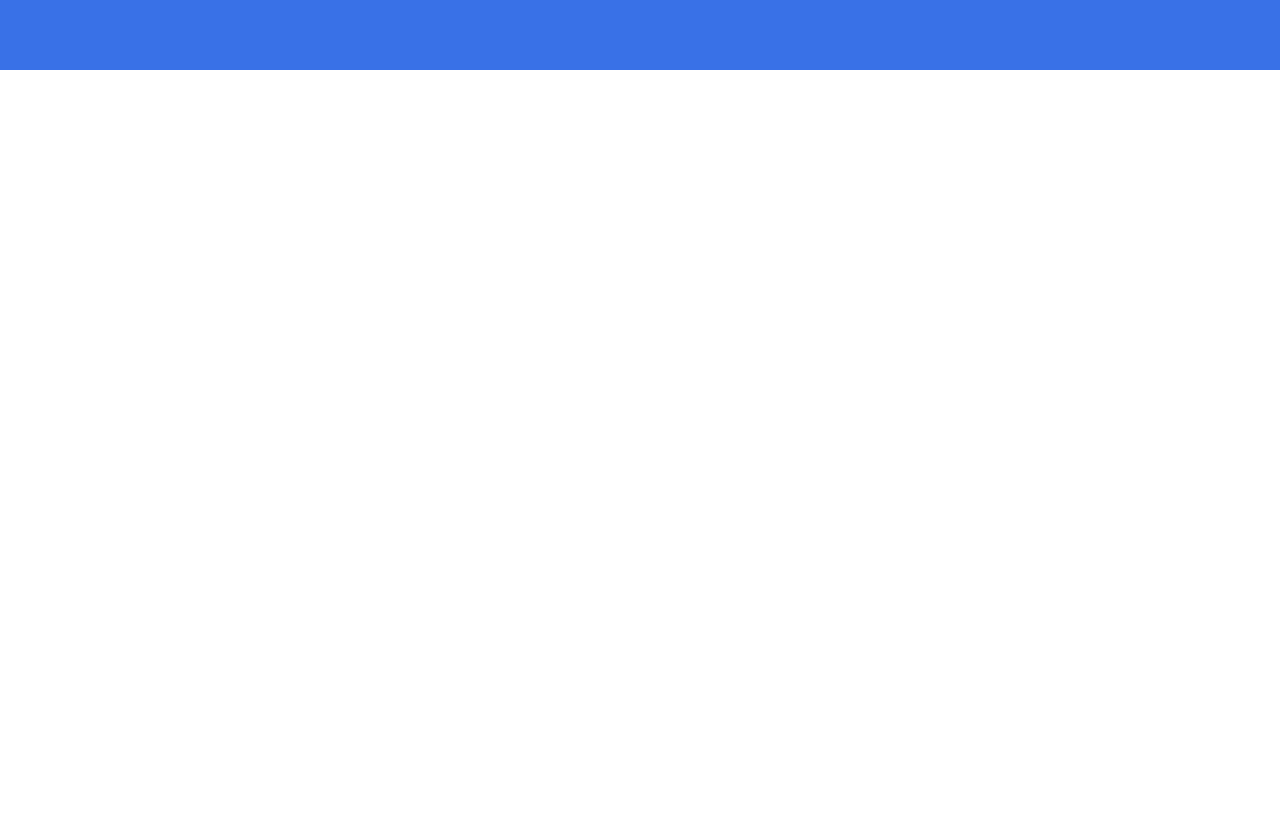
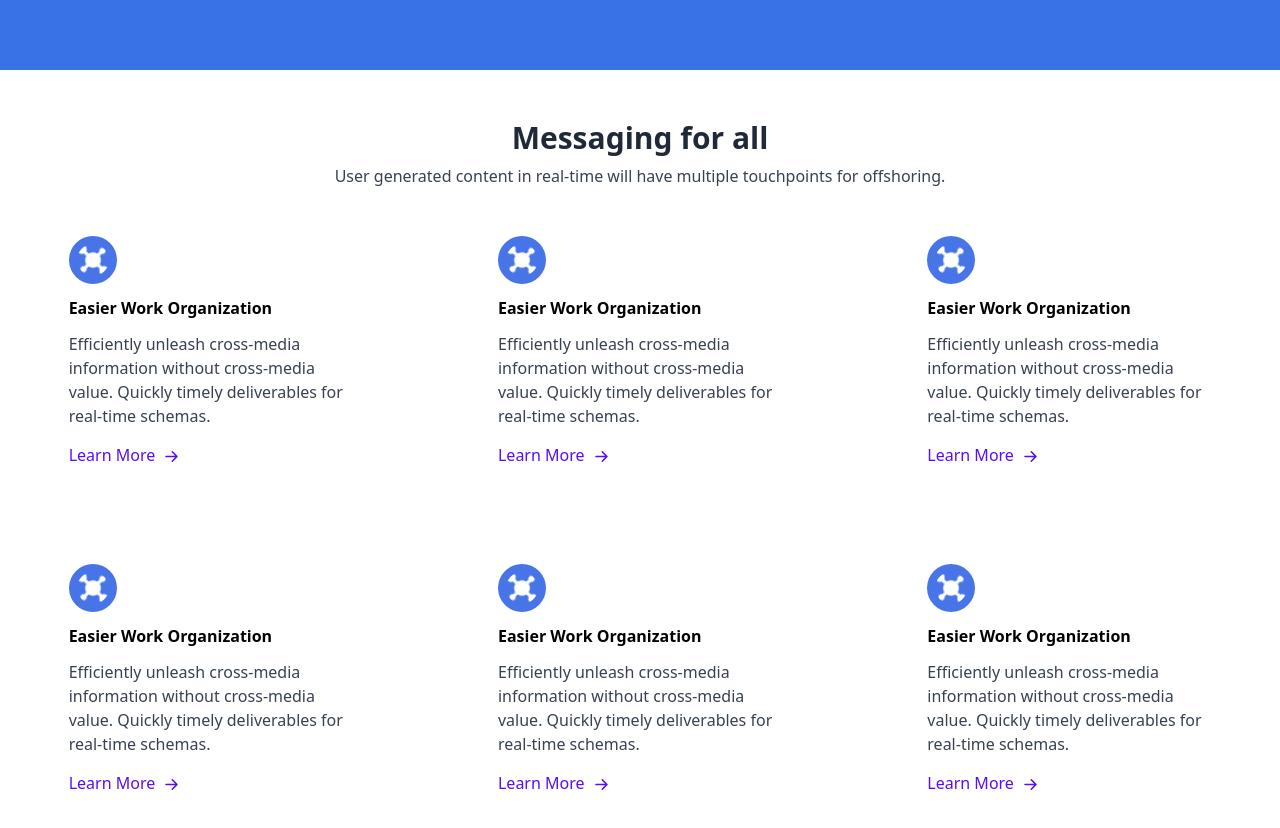
Before and after one commit to tanzimnahid6/lookscout-client, a React (Vite) app: page / in a window 1280 px wide. Shown: the part 580-1408 px from the top of the page. Before the commit the page ends 800 px from the top, so only its background shows below. Built offline with nearby package versions, Linux system fonts and the light colour scheme.

Commit message:
messaging section done

```diff
--- a/src/Main/Main.jsx
+++ b/src/Main/Main.jsx
@@ -1,11 +1,13 @@
 import Banner from "../components/Header/Banner";
 import NavBar from "../components/Header/NavBar";
+import Message from "../components/messaging/Message";
 
 const Main = () => {
   return (
     <div className="max-w-[1440px] ">
       <NavBar></NavBar>
       <Banner></Banner>
+      <Message></Message>
     </div>
   );
 };
--- /dev/null
+++ b/src/components/messaging/Message.jsx
@@ -0,0 +1,152 @@
+import "./message.css";
+import { BsArrowRightShort } from "react-icons/bs";
+const Message = () => {
+  return (
+    <div className="mt-[50px] w-full">
+      {/* Heading */}
+      <div className="text-center">
+        <h1 className="font-bold text-3xl">Messaging for all</h1>
+        <p className="text-gray-700 mt-2">
+          User generated content in real-time will have multiple touchpoints for
+          offshoring.
+        </p>
+      </div>
+      <div className="grid grid-cols-1 sm:grid-cols-2 gap-2 md:grid-cols-3 message-css justify-center ">
+        <div className="w-[360px] lg:w-[380px] h-[320px] md:p-12 ">
+          <div >
+            <img
+              className="w-[48px] h-[48px] p-2 rounded-full bg-[#4775e8]"
+              src="./icon.png"
+              alt="icone"
+            />
+          </div>
+          <h1 className="text-black font-bold my-3">
+            Easier Work Organization
+          </h1>
+          <p className="text-[16px] text-gray-700">
+            Efficiently unleash cross-media information without cross-media
+            value. Quickly timely deliverables for real-time schemas.{" "}
+          </p>
+          <div className="text-primary flex gap-1 items-center my-3">
+            <span>Learn More </span>
+            <span>
+              <BsArrowRightShort className="mt-1" size={25}></BsArrowRightShort>
+            </span>
+          </div>
+        </div>
+        <div className="w-[360px] lg:w-[380px] h-[320px] md:p-12">
+          <div >
+            <img
+              className="w-[48px] h-[48px] p-2 rounded-full bg-[#4775e8]"
+              src="./icon.png"
+              alt="icone"
+            />
+          </div>
+          <h1 className="text-black font-bold my-3">
+            Easier Work Organization
+          </h1>
+          <p className="text-[16px] text-gray-700">
+            Efficiently unleash cross-media information without cross-media
+            value. Quickly timely deliverables for real-time schemas.{" "}
+          </p>
+          <div className="text-primary flex gap-1 items-center my-3">
+            <span>Learn More </span>
+            <span>
+              <BsArrowRightShort className="mt-1" size={25}></BsArrowRightShort>
+            </span>
+          </div>
+        </div>
+        <div className="w-[360px] lg:w-[380px] h-[320px] md:p-12">
+          <div >
+            <img
+              className="w-[48px] h-[48px] p-2 rounded-full bg-[#4775e8]"
+              src="./icon.png"
+              alt="icone"
+            />
+          </div>
+          <h1 className="text-black font-bold my-3">
+            Easier Work Organization
+          </h1>
+          <p className="text-[16px] text-gray-700">
+            Efficiently unleash cross-media information without cross-media
+            value. Quickly timely deliverables for real-time schemas.{" "}
+          </p>
+          <div className="text-primary flex gap-1 items-center my-3">
+            <span>Learn More </span>
+            <span>
+              <BsArrowRightShort className="mt-1" size={25}></BsArrowRightShort>
+            </span>
+          </div>
+        </div>
+        <div className="w-[360px] lg:w-[380px] h-[320px] p-12">
+          <div >
+            <img
+              className="w-[48px] h-[48px] p-2 rounded-full bg-[#4775e8]"
+              src="./icon.png"
+              alt="icone"
+            />
+          </div>
+          <h1 className="text-black font-bold my-3">
+            Easier Work Organization
+          </h1>
+          <p className="text-[16px] text-gray-700">
+            Efficiently unleash cross-media information without cross-media
+            value. Quickly timely deliverables for real-time schemas.{" "}
+          </p>
+          <div className="text-primary flex gap-1 items-center my-3">
+            <span>Learn More </span>
+            <span>
+              <BsArrowRightShort className="mt-1" size={25}></BsArrowRightShort>
+            </span>
+          </div>
+        </div>
+        <div className="w-[360px] lg:w-[380px] h-[320px] p-12">
+          <div >
+            <img
+              className="w-[48px] h-[48px] p-2 rounded-full bg-[#4775e8]"
+              src="./icon.png"
+              alt="icone"
+            />
+          </div>
+          <h1 className="text-black font-bold my-3">
+            Easier Work Organization
+          </h1>
+          <p className="text-[16px] text-gray-700">
+            Efficiently unleash cross-media information without cross-media
+            value. Quickly timely deliverables for real-time schemas.{" "}
+          </p>
+          <div className="text-primary flex gap-1 items-center my-3">
+            <span>Learn More </span>
+            <span>
+              <BsArrowRightShort className="mt-1" size={25}></BsArrowRightShort>
+            </span>
+          </div>
+        </div>
+        <div className="w-[360px] lg:w-[380px] h-[320px] p-12">
+          <div >
+            <img
+              className="w-[48px] h-[48px] p-2 rounded-full bg-[#4775e8]"
+              src="./icon.png"
+              alt="icone"
+            />
+          </div>
+          <h1 className="text-black font-bold my-3">
+            Easier Work Organization
+          </h1>
+          <p className="text-[16px] text-gray-700">
+            Efficiently unleash cross-media information without cross-media
+            value. Quickly timely deliverables for real-time schemas.{" "}
+          </p>
+          <div className="text-primary flex gap-1 items-center my-3">
+            <span>Learn More </span>
+            <span>
+              <BsArrowRightShort className="mt-1" size={25}></BsArrowRightShort>
+            </span>
+          </div>
+        </div>
+      </div>
+    </div>
+  );
+};
+
+export default Message;
--- /dev/null
+++ b/src/components/messaging/message.css
@@ -0,0 +1,3 @@
+.message-css{
+    justify-items: center
+}
```
Also changed, not shown: public/icon.png (added).
